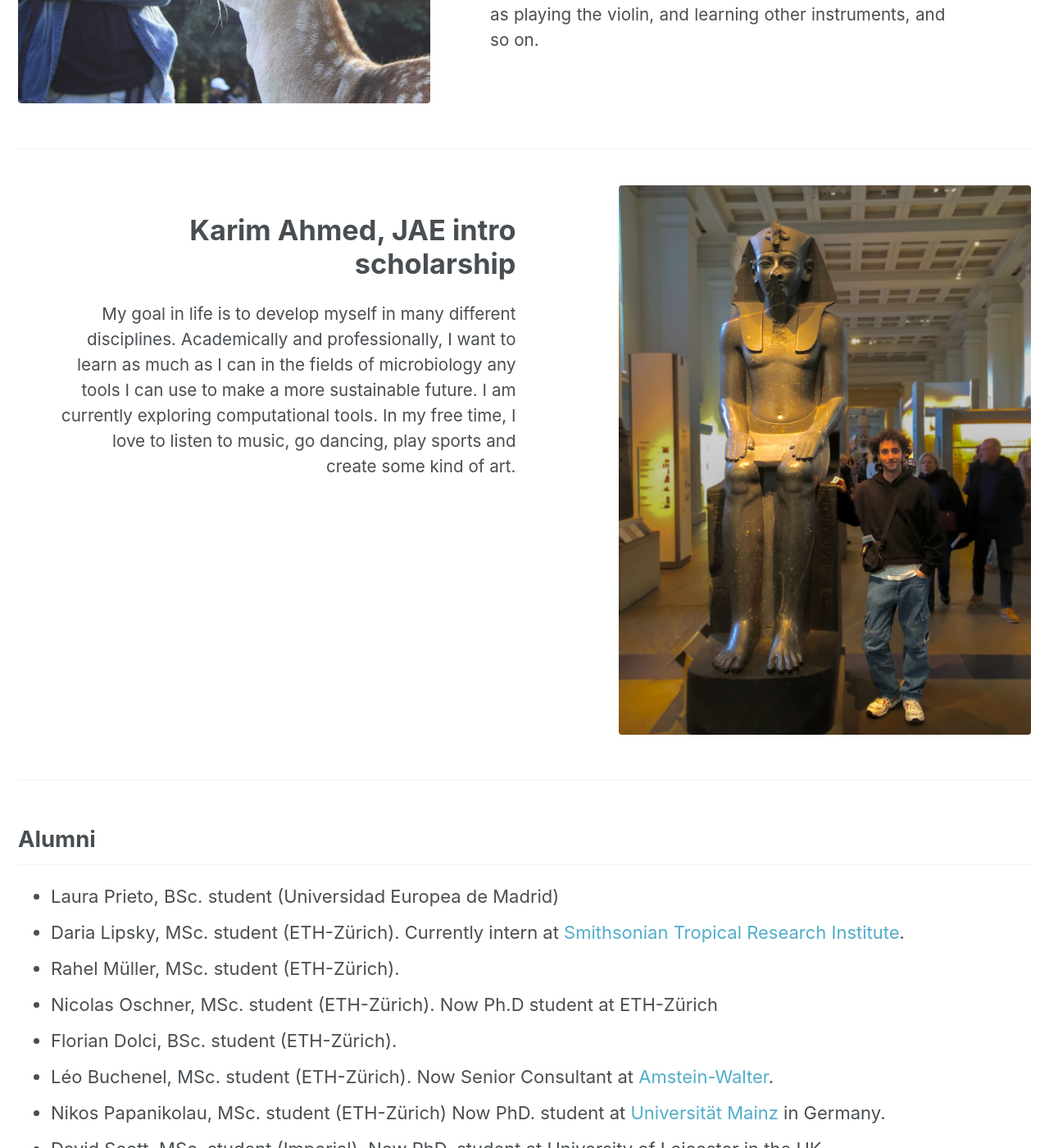
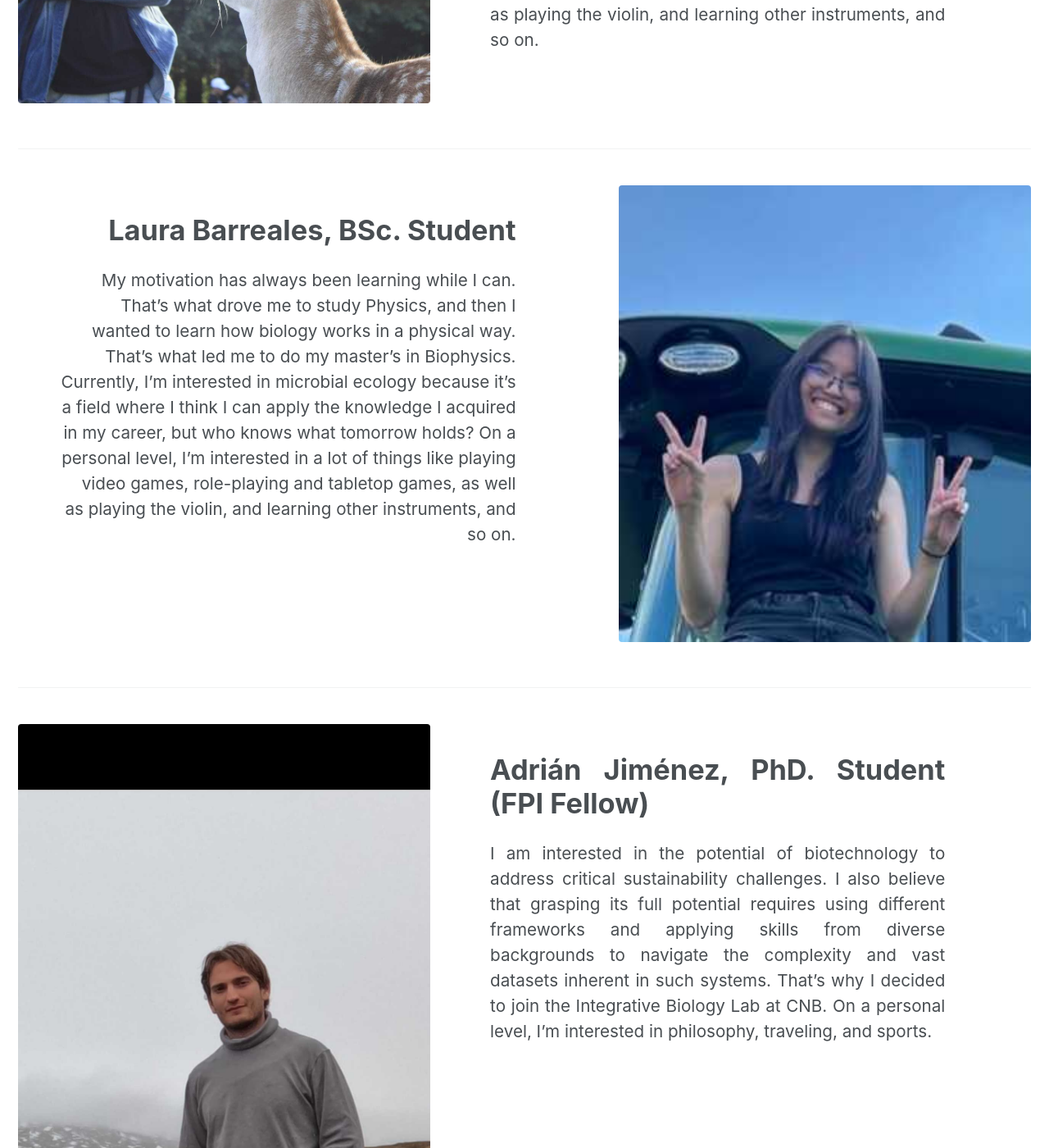
Before and after one commit to apascualgarcia/apascualgarcia.github.io, a Jekyll site: the page built from _pages/People.md, in a window 1280 px wide and 1400 px high, scrolled down 2858 px. Shown: the whole window at 82% size. Built offline with Jekyll 4.4.1, drawn with Linux system fonts in a browser that asks for light colours; some of the changed text lies outside the part shown.

Commit message:
adding new members

```diff
--- a/_pages/People.md
+++ b/_pages/People.md
@@ -13,6 +13,7 @@
   #excerpt: "It looks strange and it looks strange and it looks very strange; and then suddenly it doesn't look strange at all and you can't understand what made it look strange in the first place. Gertrude Stein."
 intro:
   - excerpt: 'Please, keep an eye on our [join page](/_pages/Join) to see what opportunities are currently available.'
+###########
 feature_row2:
   - image_path: /assets/images/People/AdrianHirt.png
     title: "Adrian Hirt, MSc. Student"
@@ -21,6 +22,7 @@
     url: " https://www.linkedin.com/in/amhirt/"
     btn_label: "LinkedIn"
     btn_class: "btn--inverse"
+###########
 feature_row3:
   - image_path: /assets/images/People/Alberto_SilwoodRed2.png
     title: "Alberto Pascual-García, PI"
@@ -29,14 +31,16 @@
     url: "/_pages/Publications/"
     btn_label: "Read More"
     btn_class: "btn--inverse"
+###########
 feature_row4:
   - image_path: /assets/images/People/AntonioAraiz.jpg
-    title: "Antonio Araiz, Research Assistant"
+    title: "Antonio Araiz, PhD. Student (Fundación Occident Fellow)"
     alt: "Placeholder Image Left Aligned"
     excerpt: "I am MSc student deeply interested in interdisciplinary and innovative solutions for biotechnological problems. I am currently studying the relationship between composition, function and stability of bacterial communities. My aim is to understand the role of microbial functional groups to potentially use stable bacterial consortia as biotechnological tools. Out of the lab, I love going to the theater, reading and playing sports."
 #    url: "/_pages/Publications/"
 #    btn_label: "Read More"
     btn_class: "btn--inverse"
+###########
 feature_row5:
   - image_path: /assets/images/People/DiegoAlcon.jpg
     title: "Diego Alcón, PhD. Student"
@@ -45,11 +49,42 @@
 #    url: "/_pages/Publications/"
 #    btn_label: "Read More"
 #    btn_class: "btn--inverse"
+###########
 feature_row6:
-  - image_path: /assets/images/People/KarimAhmed.jpg
-    title: "Karim Ahmed, JAE intro scholarship"
+  - image_path: /assets/images/People/LauraBarreales.jpg
+    title: "Laura Barreales, BSc. Student"
     alt: "Placeholder Image Left Aligned"
-    excerpt: "My goal in life is to develop myself in many different disciplines. Academically and professionally, I want to learn as much as I can in the fields of microbiology any tools I can use to make a more sustainable future. I am currently exploring computational tools. In my free time, I love to listen to music, go dancing, play sports and create some kind of art."
+    excerpt: "My motivation has always been learning while I can. That's what drove me to study Physics, and then I wanted to learn how biology works in a physical way. That's what led me to do my master's in Biophysics. Currently, I'm interested in microbial ecology because it's a field where I think I can apply the knowledge I acquired in my career, but who knows what tomorrow holds? On a personal level, I'm interested in a lot of things like playing video games, role-playing and tabletop games, as well as playing the violin, and learning other instruments, and so on."
+#    url: "/_pages/Publications/"
+#    btn_label: "Read More"
+#    btn_class: "btn--inverse"
+###########
+feature_row7:
+  - image_path: /assets/images/People/AdrianJimenez.jpg
+    title: "Adrián Jiménez, PhD. Student (FPI Fellow)"
+    alt: "Placeholder Image Right Aligned"
+    excerpt: "I am interested in the potential of biotechnology to address critical sustainability challenges. I also believe that grasping its full potential requires using different frameworks and applying skills from diverse backgrounds to navigate the complexity and vast datasets inherent in such systems. That's why I decided to join the Integrative Biology Lab at CNB. On a personal level, I'm interested in philosophy, traveling, and sports."
+#    url: "/_pages/Publications/"
+#    btn_label: "Read More"
+#    btn_class: "btn--inverse"
+###########
+#  feature_row5:
+#    - image_path: /assets/images/People/TamaraTellez.jpg
+#      title: "Tamara Téllez, MSc. Student (JAE Fellow)"
+#      alt: "Placeholder Image Left Aligned"
+#      excerpt: ""
+#    url: "/_pages/Publications/"
+#    btn_label: "Read More"
+#    btn_class: "btn--inverse"
+###########
+feature_row8:
+  - image_path: /assets/images/People/PabloValdivieso.jpg
+    title: "Pablo Valdivieso, MSc. Student (JAE Fellow)"
+    alt: "Placeholder Image Left Aligned"
+    excerpt: "With a background in Biomedical Sciences, I am inspired by the current capacity to explore the vast functional and structural diversity that biological systems can offer us. In my research at CNB I am intersted in the role of bacterial mutualism to design stable consortia, as a powerful tool for addressing complex metabolic problems by studying the functional capabilities of the group instead of individual species. Additionally, during my stay, I aim to strengthen my skills in computational modeling and programming for my future career. Outside the lab, I love dancing, deep conversations, and spending time with the people I love."
+#    url: "/_pages/Publications/"
+#    btn_label: "Read More"
+#    btn_class: "btn--inverse"
 ---
 
 {% include feature_row %}
@@ -66,8 +101,15 @@
 
 {% include feature_row id="feature_row6" type="right" %}
 
+{% include feature_row id="feature_row7" type="left" %}
+
+{% include feature_row id="feature_row8" type="right" %}
+
+
+
 ## Alumni
 
+* Karim Ahmed, JAE intro Fellow and MSc. student (CSIC). Currently Ph.D. student at [Ángel Goñi lab at CNB](https://biocomputationlab.com/).
 * Laura Prieto, BSc. student (Universidad Europea de Madrid)
 * Daria Lipsky, MSc. student (ETH-Zürich). Currently intern at [Smithsonian Tropical Research Institute](https://striresearch.si.edu/quantitative-forest-ecology/lab-member/daria-lipsky/).
 * Rahel Müller, MSc. student (ETH-Zürich).
```
